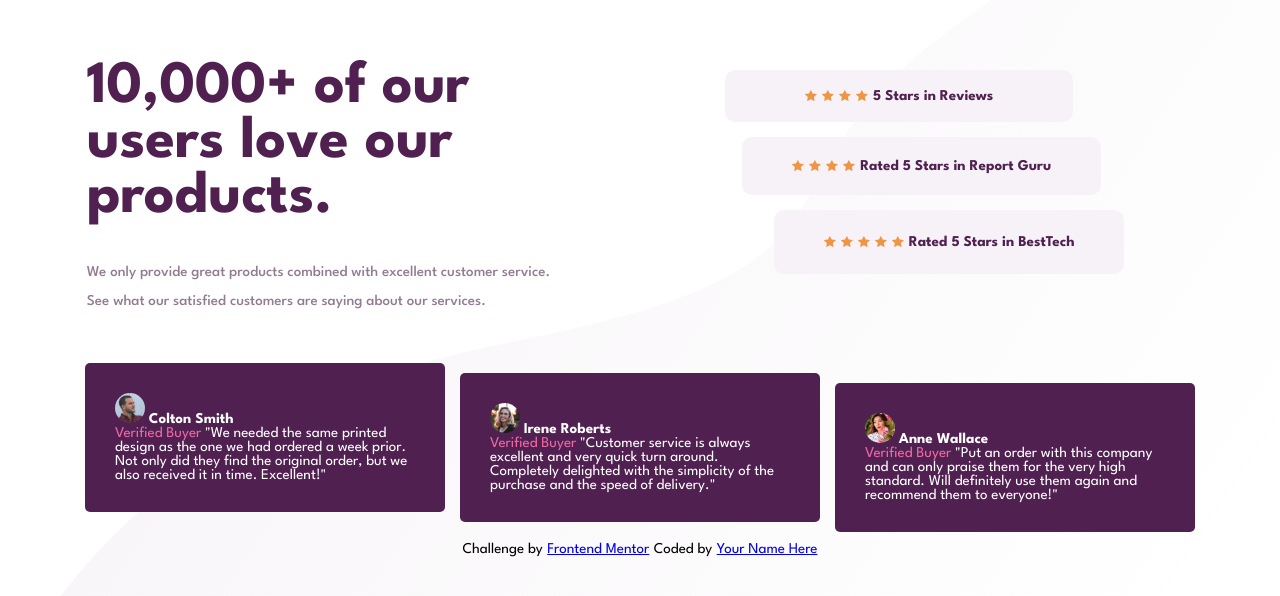
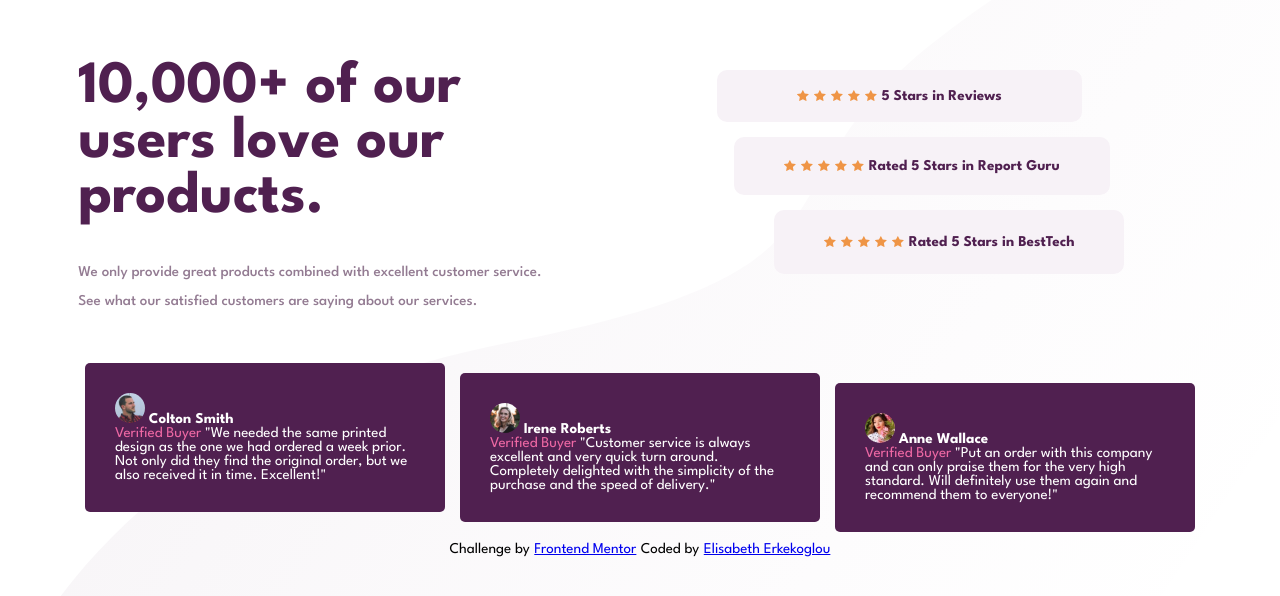
Before and after one commit to elic4vet/social-proof, a plain HTML site: page index.html in a window 1280 px wide. Shown: the part 120-716 px from the top of the page. Drawn offline with Linux system fonts and the light colour scheme.

Commit message:
Update index.html

```diff
--- a/index.html
+++ b/index.html
@@ -40,10 +40,12 @@
             <img src="./src/assets/images/icon-star.svg" class="star-icon" />
             <img src="./src/assets/images/icon-star.svg" class="star-icon" />
             <img src="./src/assets/images/icon-star.svg" class="star-icon" />
+            <img src="./src/assets/images/icon-star.svg" class="star-icon" />
             <p>5 Stars in Reviews</p>
           </div>
 
           <div class="report">
+            <img src="./src/assets/images/icon-star.svg" class="star-icon" />
             <img src="./src/assets/images/icon-star.svg" class="star-icon" />
             <img src="./src/assets/images/icon-star.svg" class="star-icon" />
             <img src="./src/assets/images/icon-star.svg" class="star-icon" />
@@ -94,7 +96,10 @@
         <a href="https://www.frontendmentor.io?ref=challenge" target="_blank"
           >Frontend Mentor</a
         >
-        Coded by <a href="#">Your Name Here</a>
+        Coded by
+        <a href="https://www.linkedin.com/in/eerkekoglou/"
+          >Elisabeth Erkekoglou</a
+        >
       </div>
     </div>
   </body>
```
